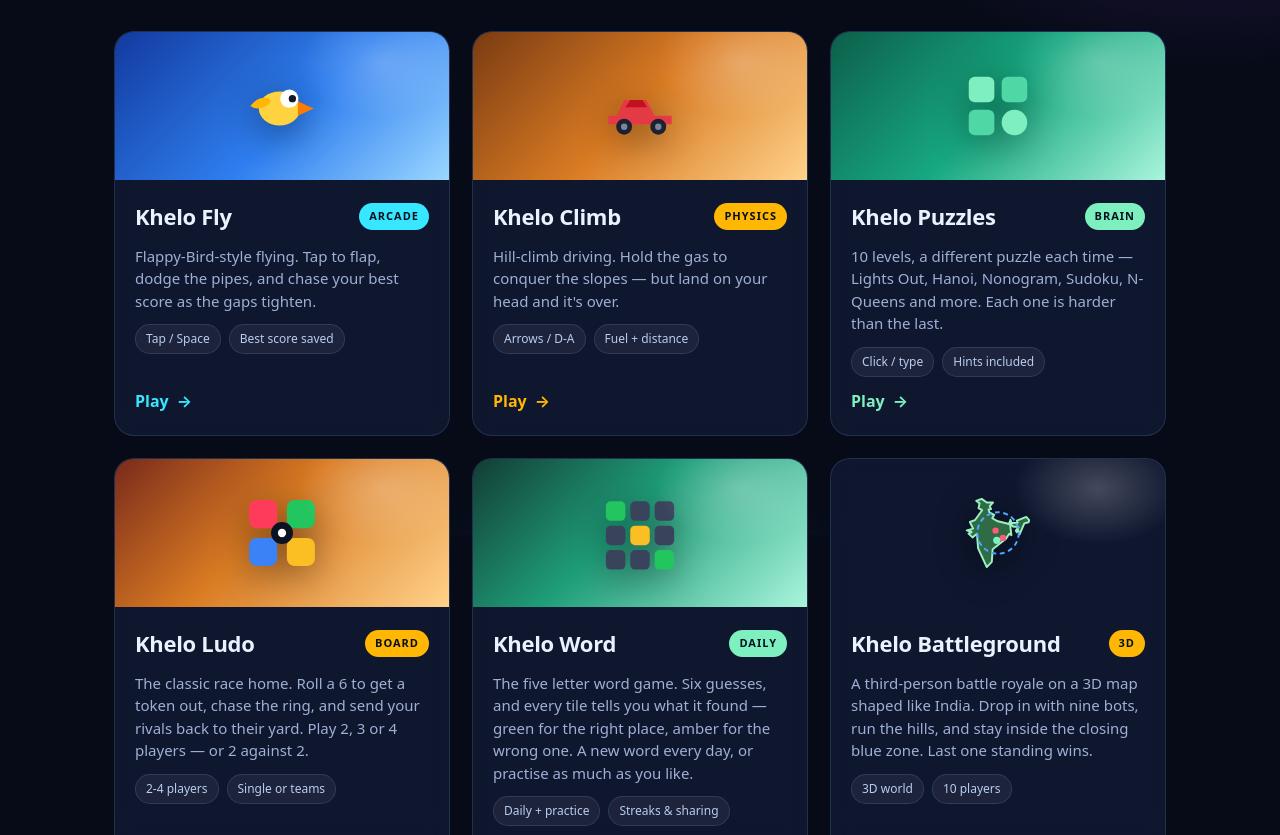
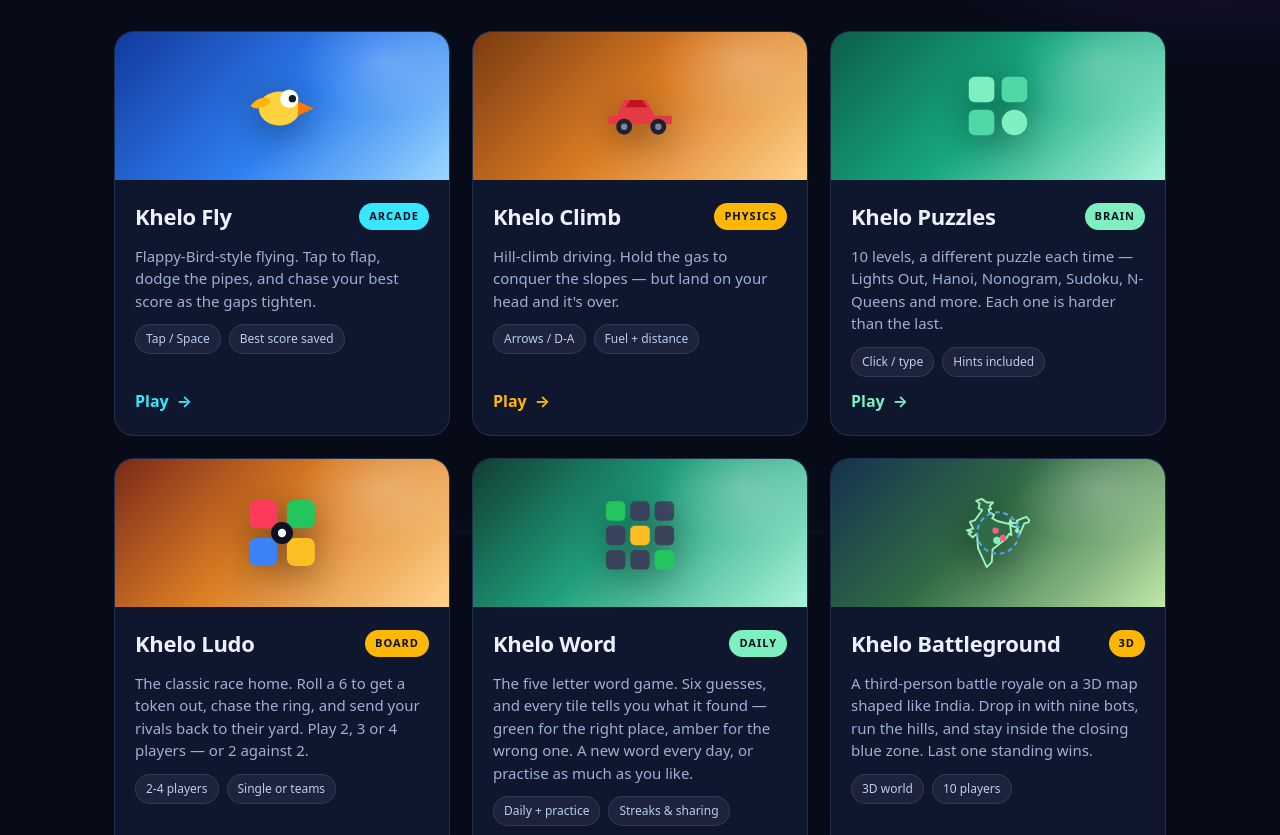
Before and after one commit to 542bheemsingh-cmd/khelo, a plain HTML site: page index.html in a window 1280 px wide. Shown: the part 265-1100 px from the top of the page. Drawn offline with Linux system fonts and the light colour scheme.

Commit message:
Dashboard: Battleground thumbnail

```diff
--- a/style.css
+++ b/style.css
@@ -144,6 +144,7 @@ body {
 .thumb-puzzle { background: linear-gradient(135deg, #0c5f4a, #17a880 50%, #a9f5dc); }
 .thumb-ludo { background: linear-gradient(135deg, #7a2a1a, #d97b23 45%, #ffd28a); }
 .thumb-word { background: linear-gradient(135deg, #123d34, #1f9e7a 45%, #a9f5dc); }
+.thumb-battle { background: linear-gradient(135deg, #16324f, #2f6b45 45%, #bfe8a8); }
 
 .card-body { padding: 20px 20px 22px; display: flex; flex-direction: column; gap: 12px; flex: 1; }
 
```
